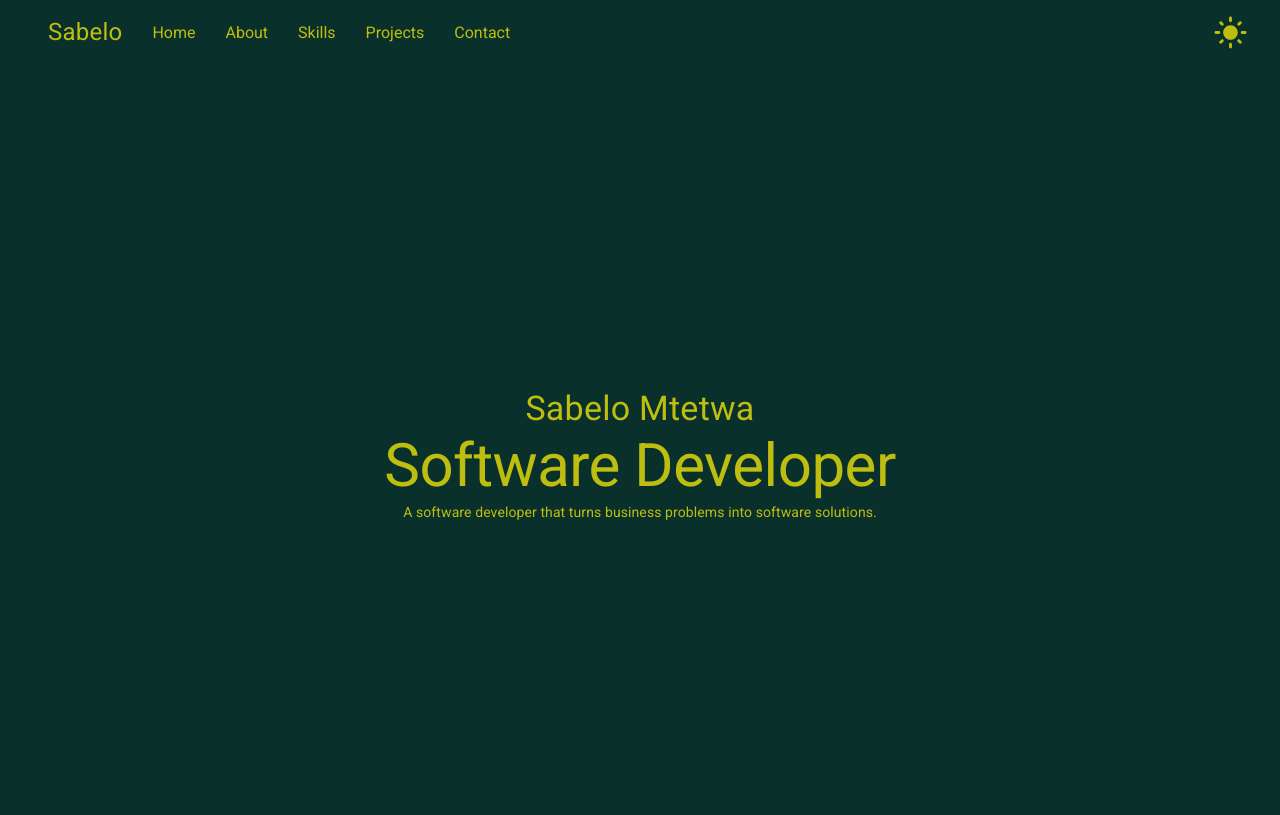
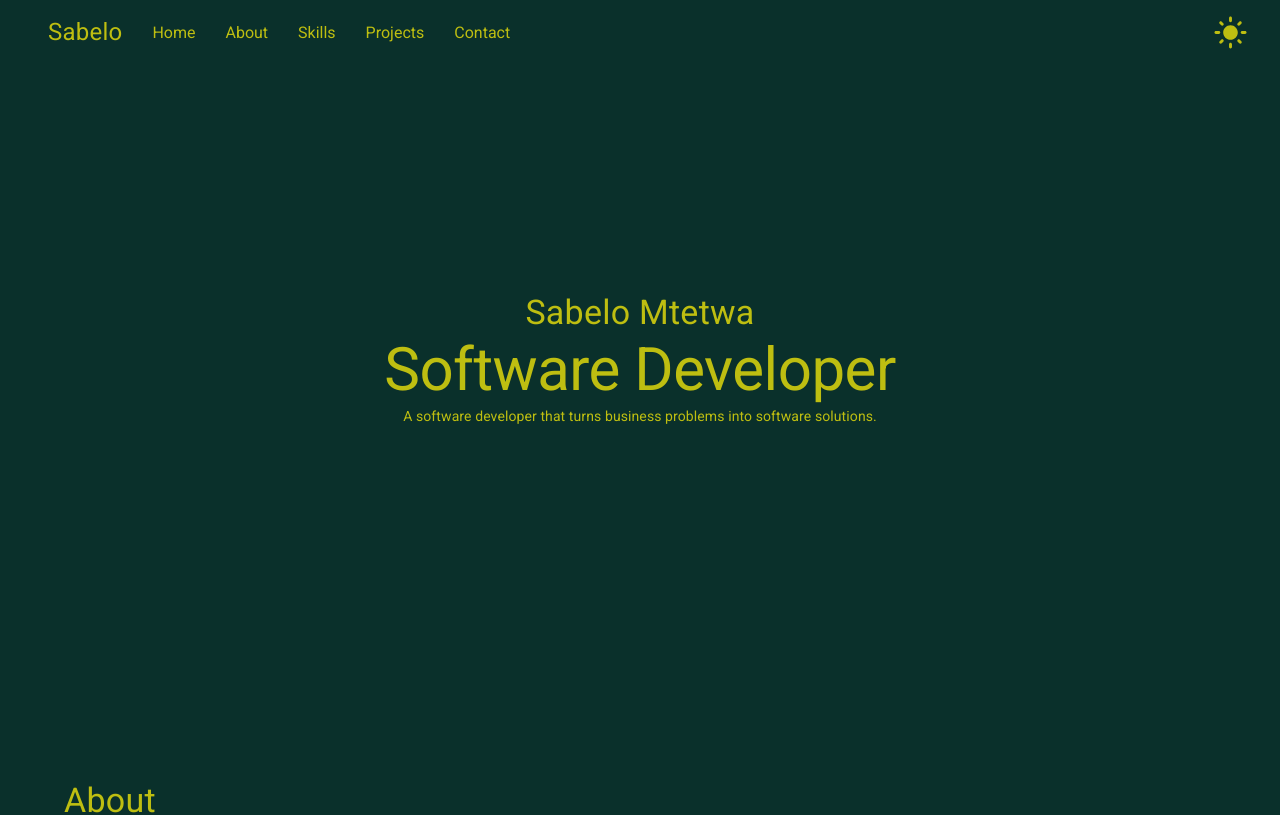
Before and after one commit to SabeloX/personal-portfolio, a Next.js app: page / in a window 1280 px wide. Shown: the top 815 px of the page. Built offline with nearby package versions, Linux system fonts and the light colour scheme.

Commit message:
Removed padding: 6rem

```diff
--- a/app/page.module.css
+++ b/app/page.module.css
@@ -3,7 +3,6 @@
   flex-direction: column;
   justify-content: space-between;
   align-items: center;
-  padding: 6rem;
   min-height: 100vh;
 }
 
```
